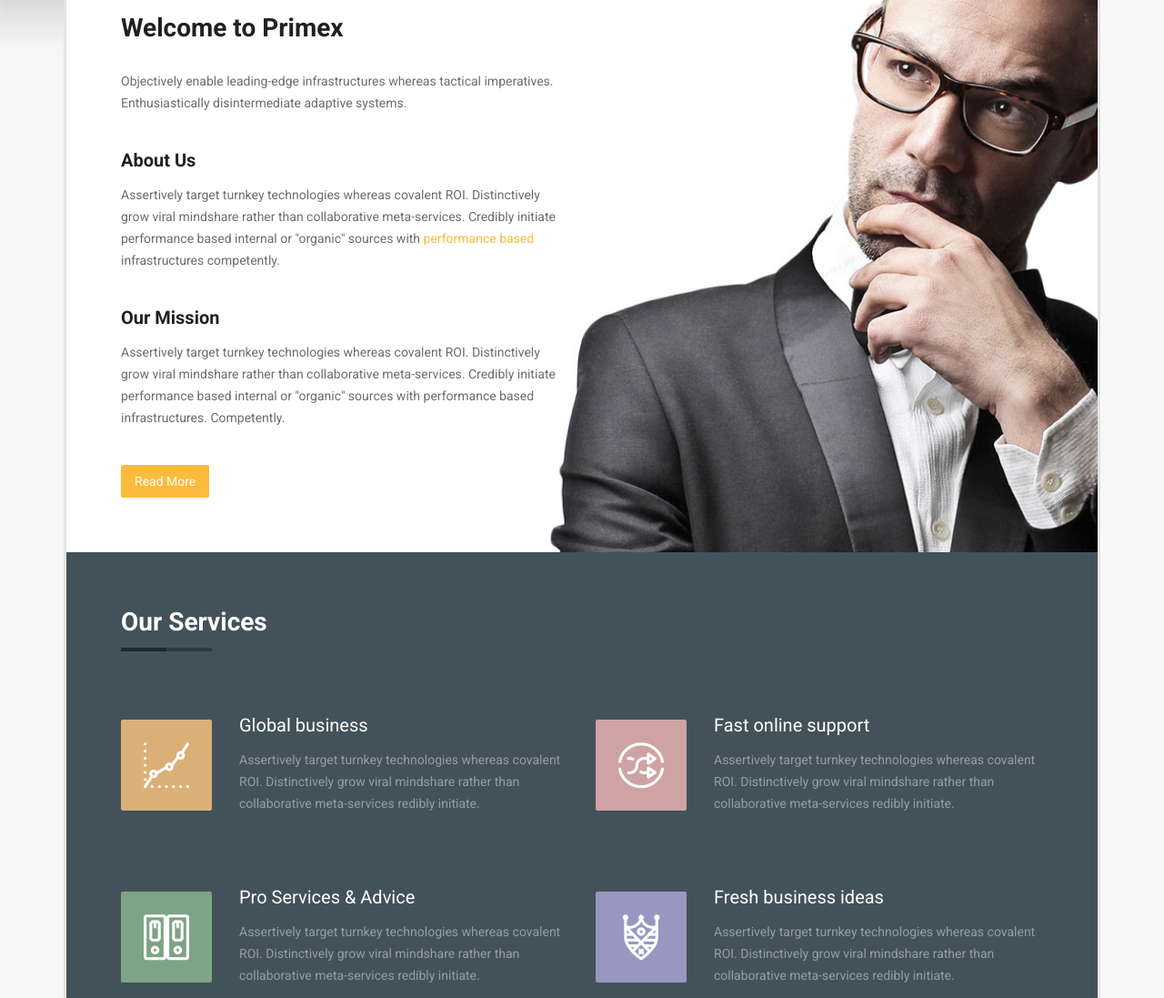
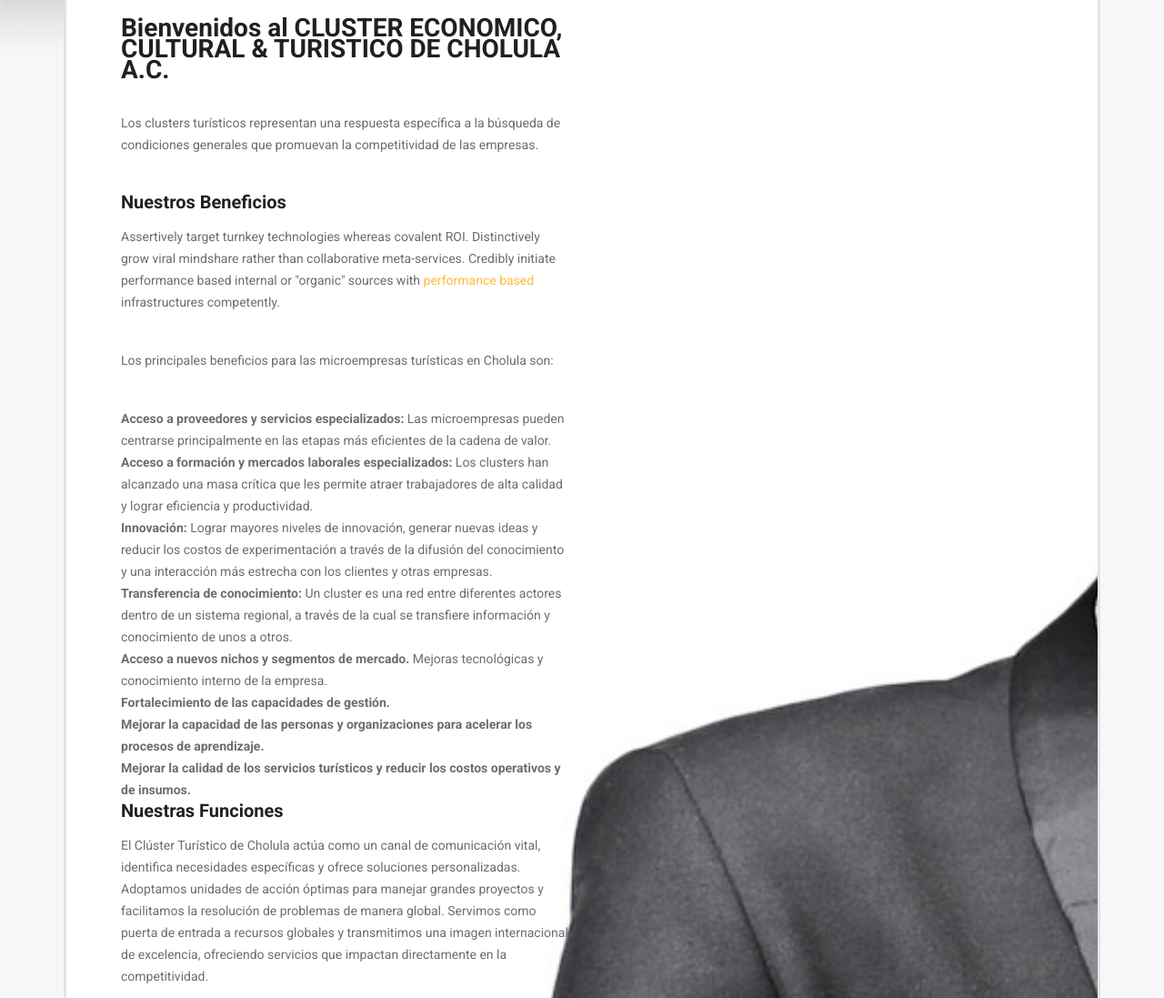
Before and after one commit to andymayr/chol, a plain HTML site: page index.html in a window 1280 px wide. Shown: the part 500-1597 px from the top of the page at 91% size. Drawn offline with Linux system fonts and the light colour scheme.

Commit message:
Update index.html

```diff
--- a/index.html
+++ b/index.html
@@ -147,7 +147,7 @@
                                     <p class="lead animated lightSpeedIn">Los clusters turísticos representan una respuesta específica a la búsqueda de
 										condiciones generales que promuevan la competitividad de las empresas.</p>
 
-                                    <a class="btn btn-primary animated lightSpeedIn" href="#">Work With Us Today</a>
+                                    <a class="btn btn-primary animated lightSpeedIn" href="#">Unete al Cluster</a>
                                 </div>
                                 <!--.carousel-caption-->
                             </div>
@@ -196,14 +196,30 @@
 						<section class="intro-wrapper">
 							<div class="row">
 								<div class="col-lg-6 col-md-8">
-									<h2 class="wow fadeInDown">Welcome to Primex</h2>
-									<p class="wow fadeInDown">Objectively enable leading-edge infrastructures whereas tactical imperatives. Enthusiastically disintermediate adaptive systems.</p>
+									<h2 class="wow fadeInDown">Bienvenidos al CLUSTER ECONOMICO, CULTURAL
+                                     & TURISTICO DE CHOLULA A.C. </h2>
+									<p class="wow fadeInDown">Los clusters turísticos representan una respuesta específica a la búsqueda de
+										condiciones generales que promuevan la competitividad de las empresas.</p>
 
-									<h3 class="wow fadeInDown">About Us</h3>
-									<p class="wow fadeInDown">Assertively target turnkey technologies whereas covalent ROI. Distinctively grow viral mindshare rather than collaborative meta-services. Credibly initiate performance based internal or "organic" sources with <a href="#">performance based</a> infrastructures competently.</p>
+										<h3 class="wow fadeInDown">Nuestros Beneficios</h3>
+										<p class="wow fadeInDown">Assertively target turnkey technologies whereas covalent ROI. Distinctively grow viral mindshare rather than collaborative meta-services. Credibly initiate performance based internal or "organic" sources with <a href="#">performance based</a> infrastructures competently.</p>
+										<p>Los principales beneficios para las microempresas turísticas en Cholula son:</p>
+										<ul>
+											<li><strong>Acceso a proveedores y servicios especializados:</strong> Las microempresas pueden centrarse principalmente en las etapas más eficientes de la cadena de valor.</li>
+											<li><strong>Acceso a formación y mercados laborales especializados:</strong> Los clusters han alcanzado una masa crítica que les permite atraer trabajadores de alta calidad y lograr eficiencia y productividad.</li>
+											<li><strong>Innovación:</strong> Lograr mayores niveles de innovación, generar nuevas ideas y reducir los costos de experimentación a través de la difusión del conocimiento y una interacción más estrecha con los clientes y otras empresas.</li>
+											<li><strong>Transferencia de conocimiento:</strong> Un cluster es una red entre diferentes actores dentro de un sistema regional, a través de la cual se transfiere información y conocimiento de unos a otros.</li>
+											<li><strong>Acceso a nuevos nichos y segmentos de mercado.</strong> Mejoras tecnológicas y conocimiento interno de la empresa.</li>
+											<li><strong>Fortalecimiento de las capacidades de gestión.</strong></li>
+											<li><strong>Mejorar la capacidad de las personas y organizaciones para acelerar los procesos de aprendizaje.</strong></li>
+											<li><strong>Mejorar la calidad de los servicios turísticos y reducir los costos operativos y de insumos.</strong></li>
+										</ul>
 
-									<h3 class="wow fadeInDown">Our Mission</h3>
-									<p class="wow fadeInDown">Assertively target turnkey technologies whereas covalent ROI. Distinctively grow viral mindshare rather than collaborative meta-services. Credibly initiate performance based internal or "organic" sources with performance based infrastructures. Competently.</p>
+
+										<h3 class="wow fadeInDown">Nuestras Funciones</h3>
+										<p class="wow fadeInDown">El Clúster Turístico de Cholula actúa como un canal de comunicación vital, identifica necesidades específicas y ofrece soluciones personalizadas. Adoptamos unidades de acción óptimas para manejar grandes proyectos y facilitamos la resolución de problemas de manera global. Servimos como puerta de entrada a recursos globales y transmitimos una imagen internacional de excelencia, ofreciendo servicios que impactan directamente en la competitividad.</p>
+										<p class="wow fadeInDown">En un entorno empresarial que evoluciona rápidamente, afirmamos el valor de tecnologías clave y generamos un retorno de inversión covalente. Ampliamos nuestra influencia y compartimos ideas innovadoras para superar los métodos colaborativos tradicionales, creando servicios meta que resuenan a nivel global. Nos comprometemos con la excelencia, apoyando fuentes basadas en el rendimiento e infraestructuras distintivas.</p>
+
 
 									<a class="btn btn-primary wow fadeInDown" href="#" role="button">Read More</a>
 								</div>
@@ -214,7 +230,7 @@
 
 
 						<section class="service-wrapper">
-							<h2 class="section-title wow fadeInDown">Our Services</h2>
+							<h2 class="section-title wow fadeInDown">Nuestros proyectos</h2>
 				            <div class="row">
 				              <div class="col-md-6 wow fadeInRight">
 				                <div class="media">
```
